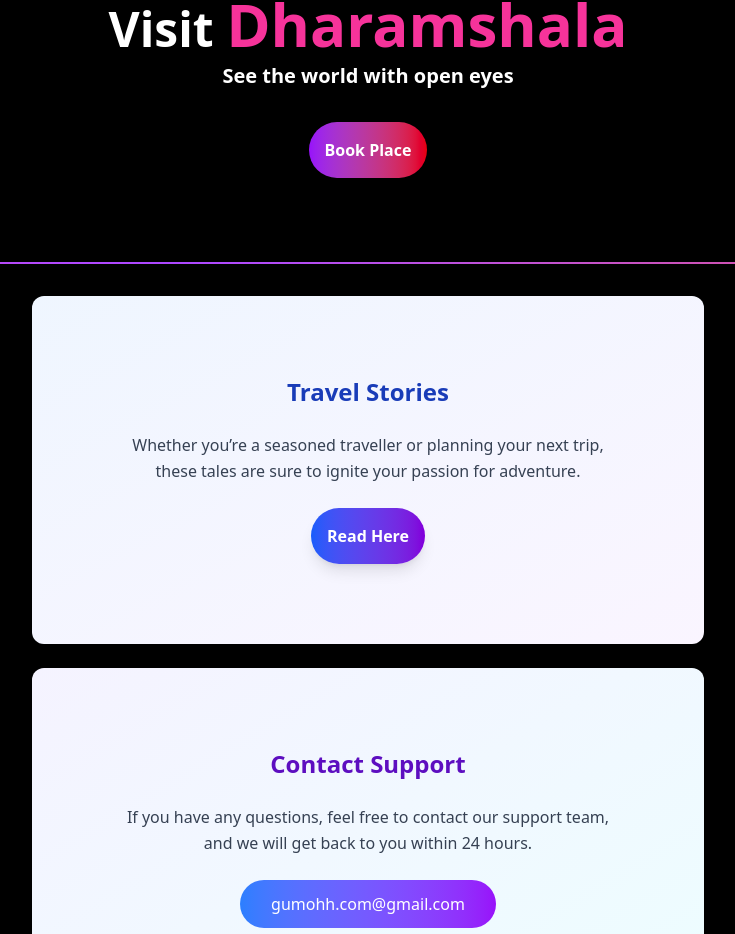
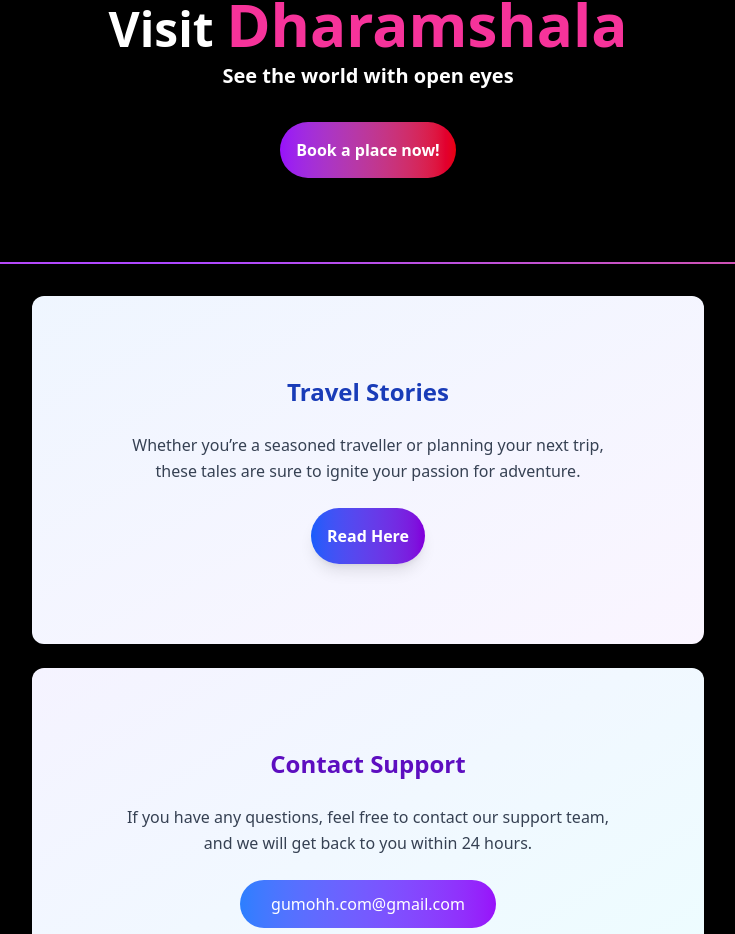
Before and after one commit to gumohh-com/gumohh-com.github.io, a React (Vite) app in the folder client/: page /gallery in a window 1280 px wide. Shown: the part 940-1874 px from the top of the page, without its empty margins (272-1007 px from the left). Built offline with nearby package versions, Linux system fonts and the light colour scheme.

Commit message:
change links

```diff
--- a/client/src/components/Content.jsx
+++ b/client/src/components/Content.jsx
@@ -58,7 +58,7 @@
         </p>
 
         <NoHoverPillNormalButton to="/contact">
-          Book Place
+          Book a place now!
         </NoHoverPillNormalButton>
       </div>
     </div>
--- a/client/src/components/ReachSection.jsx
+++ b/client/src/components/ReachSection.jsx
@@ -80,7 +80,9 @@
             We post regular updates and sneak peeks into our onging trips on our social media channels. Stay connected with us through the channels below.
           </p>
           <a
-            href="https://www.instagram.com/your_instagram_id"
+            href="https://www.instagram.com/gumohh.comm/"
+            target="_blank"
+            rel="noopener noreferrer"
             className="bg-gradient-to-r from-pink-500 to-red-600 text-white px-6 py-3 rounded-full inline-block hover:from-pink-600 hover:to-red-700 transition-all transform hover:scale-105 min-w-64"
           >
             <FaInstagram className="inline-block mr-2" />
```
